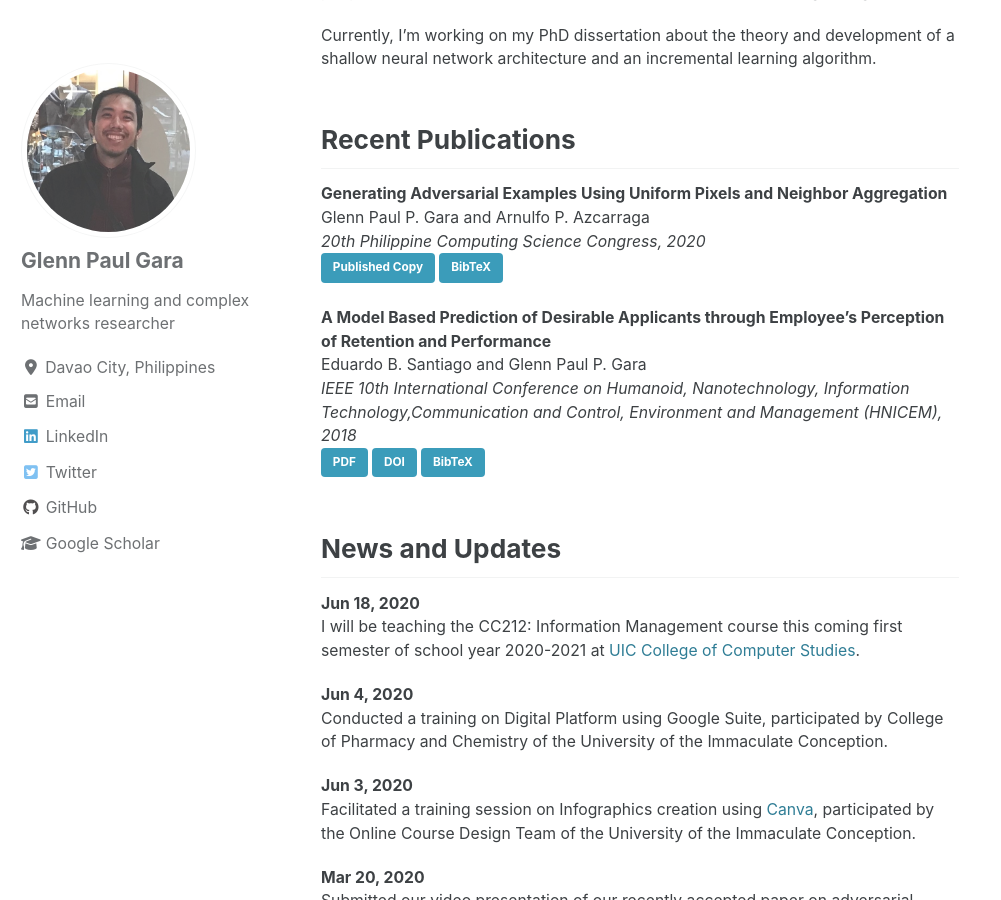
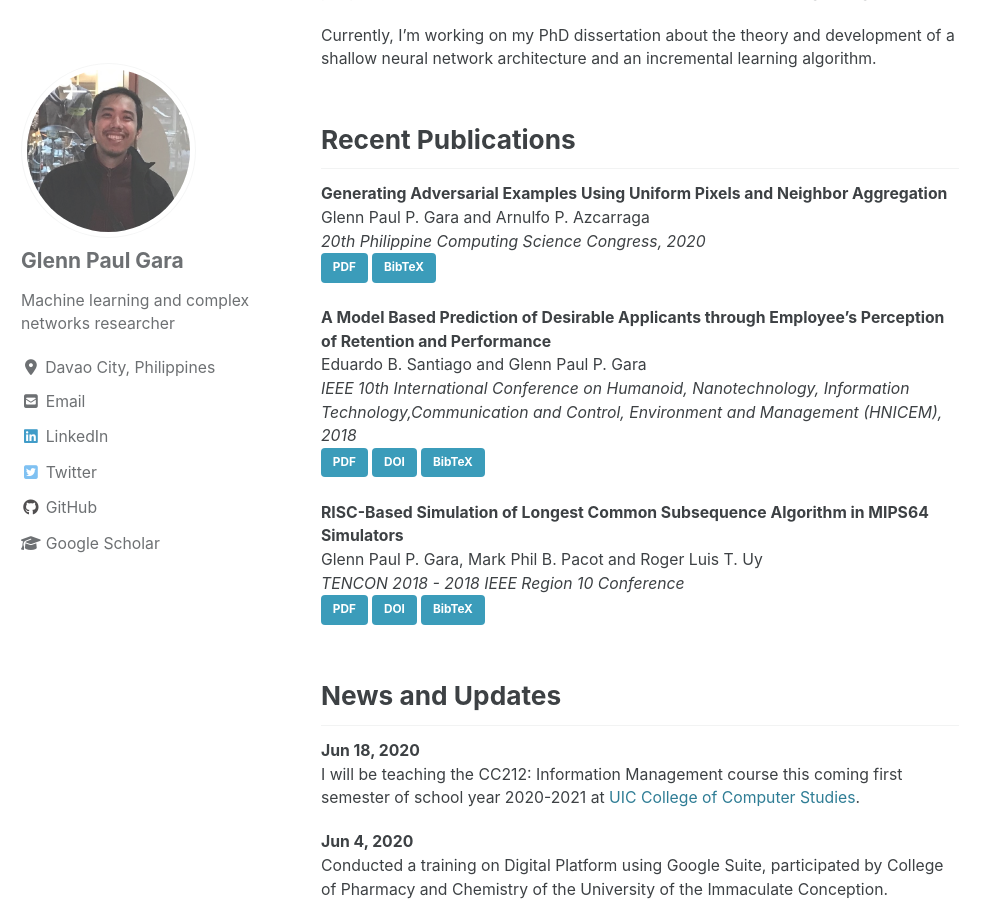
Before and after one commit to glenngara/glenngara.github.io, a Jekyll site: the page built from _pages/home.md, in a window 1280 px wide and 900 px high, scrolled down 385 px. Shown: the whole window, without its empty margins (0-1001 px from the left). Built offline with Jekyll 4.4.1, drawn with Linux system fonts in a browser that asks for light colours; cached includes are drawn as plain includes; nearby versions of some CDN libraries.

Commit message:
Changes in recent publications

```diff
--- a/_pages/home.md
+++ b/_pages/home.md
@@ -16,7 +16,7 @@ Recent Publications
 **Generating Adversarial Examples Using Uniform Pixels and Neighbor Aggregation**
 Glenn Paul P. Gara and Arnulfo P. Azcarraga
 *20th Philippine Computing Science Congress, 2020*
-<a href="#" class="btn btn--info">Published Copy</a>
+<a href="#" class="btn btn--info">PDF</a>
 <a href="#" class="btn btn--info">BibTeX</a>
 
 **A Model Based Prediction of Desirable Applicants through Employee’s Perception of Retention and Performance**
@@ -24,6 +24,13 @@ Eduardo B. Santiago and Glenn Paul P. Gara
 *IEEE 10th International Conference on Humanoid, Nanotechnology, Information Technology,Communication and Control, Environment and Management (HNICEM), 2018*
 <a href="#" class="btn btn--info">PDF</a>
 <a href="https://doi.org/10.1109/HNICEM.2018.8666397" class="btn btn--info">DOI</a>
+<a href="#" class="btn btn--info">BibTeX</a>
+
+**RISC-Based Simulation of Longest Common Subsequence Algorithm in MIPS64 Simulators**
+Glenn Paul P. Gara, Mark Phil B. Pacot and Roger Luis T. Uy
+*TENCON 2018 - 2018 IEEE Region 10 Conference*
+<a href="#" class="btn btn--info">PDF</a>
+<a href="https://doi.org/10.1109/TENCON.2018.8650369" class="btn btn--info">DOI</a>
 <a href="#" class="btn btn--info">BibTeX</a>
 
 News and Updates
```
